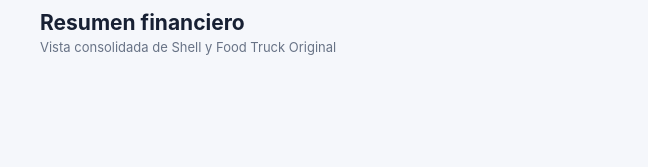
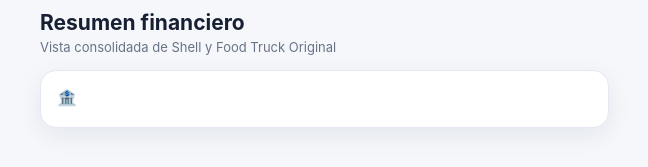
Before and after one commit to tacocalle8/taco-miami-finance-live, a plain HTML site: page index.html in a window 1280 px wide. Shown: the part 161-328 px from the top of the page, 24-672 px from the left. Drawn offline with Linux system fonts and the light colour scheme.

Commit message:
Update index.html

```diff
--- a/index.html
+++ b/index.html
@@ -496,3 +496,8 @@
           <p>Vista consolidada de Shell y Food Truck Original</p>
         </div>
       </div>
+
+      <div class="grid connections">
+        <div class="card connect-card">
+          <div>
+            <h3>🏦
```
